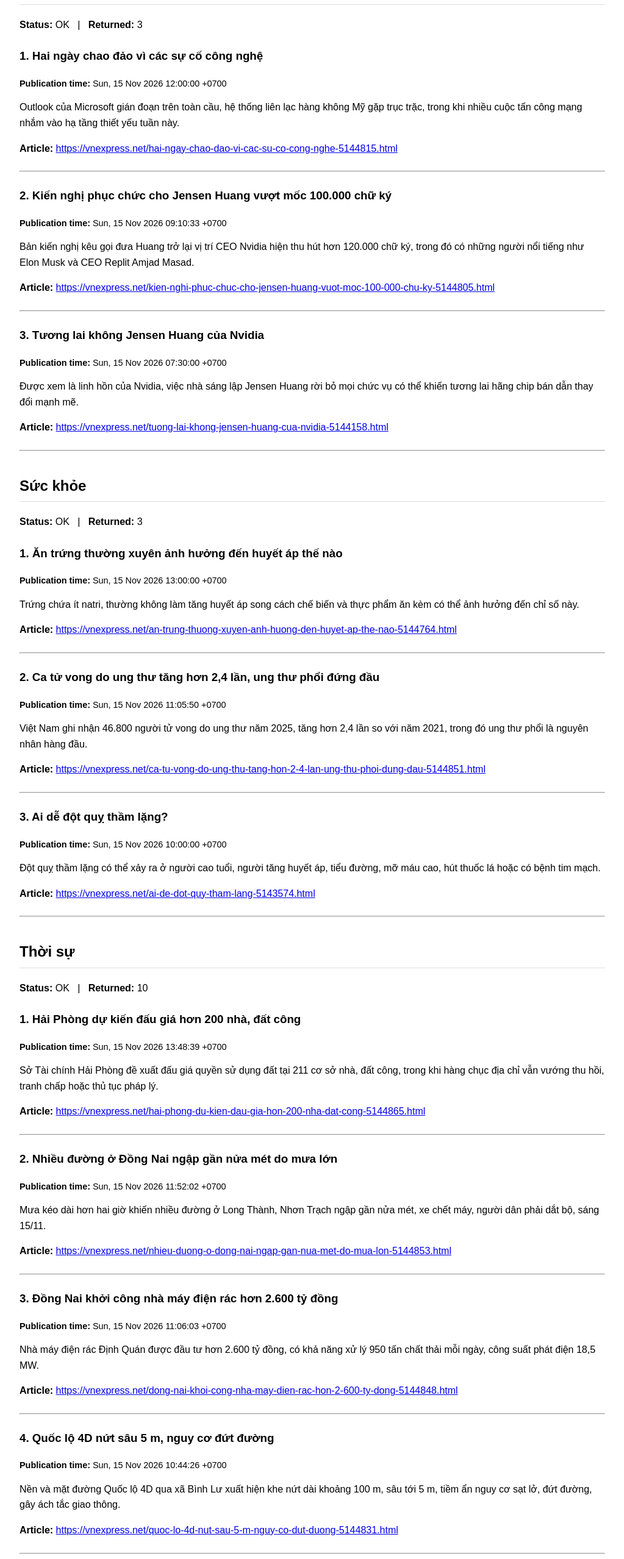
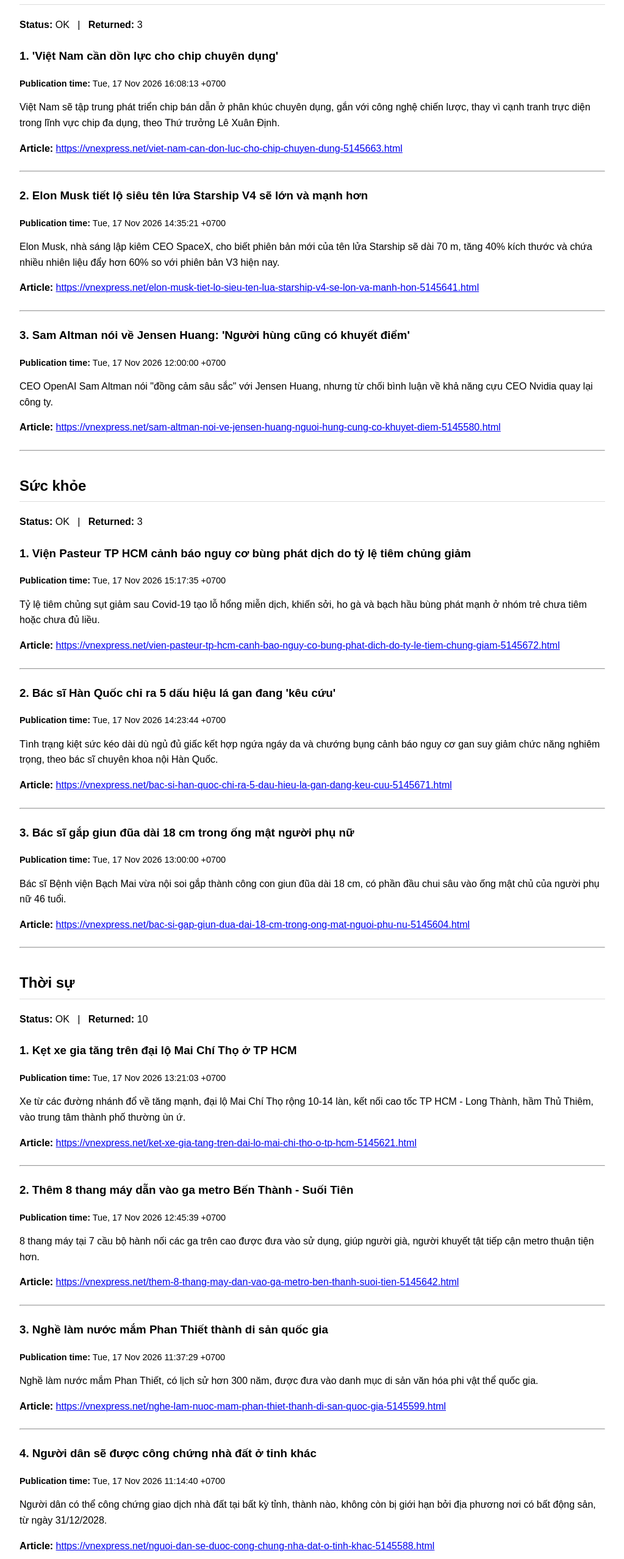
Before and after one commit to Henryta89/vnexpress-rss-briefing, a plain HTML site: page docs/index.html in a window 1280 px wide. Shown: the part 240-2797 px from the top of the page at 61% size, without its empty margins (128-1151 px from the left). Drawn offline with Linux system fonts and the light colour scheme.

Commit message:
chore: refresh VnExpress RSS briefing

```diff
--- a/docs/index.html
+++ b/docs/index.html
@@ -39,126 +39,126 @@ a {
 </head>
 <body>
 <h1>VnExpress RSS Briefing Source</h1>
-<p><strong>Updated:</strong> 2026-11-15 15:25:31 Asia/Ho_Chi_Minh</p>
+<p><strong>Updated:</strong> 2026-11-17 16:43:00 Asia/Ho_Chi_Minh</p>
 <p><strong>Source authority:</strong> VnExpress RSS</p>
 <section><h2>Khoa học công nghệ</h2>
 <p><strong>Status:</strong> OK &nbsp; | &nbsp; <strong>Returned:</strong> 3</p>
 <article>
-<h3>1. Hai ngày chao đảo vì các sự cố công nghệ</h3>
-<p class="metadata"><strong>Publication time:</strong> Sun, 15 Nov 2026 12:00:00 +0700</p>
-<p class="description">Outlook của Microsoft gián đoạn trên toàn cầu, hệ thống liên lạc hàng không Mỹ gặp trục trặc, trong khi nhiều cuộc tấn công mạng nhắm vào hạ tầng thiết yếu tuần này.</p>
-<p><strong>Article:</strong> <a href="https://vnexpress.net/hai-ngay-chao-dao-vi-cac-su-co-cong-nghe-5144815.html">https://vnexpress.net/hai-ngay-chao-dao-vi-cac-su-co-cong-nghe-5144815.html</a></p>
+<h3>1. &#x27;Việt Nam cần dồn lực cho chip chuyên dụng&#x27;</h3>
+<p class="metadata"><strong>Publication time:</strong> Tue, 17 Nov 2026 16:08:13 +0700</p>
+<p class="description">Việt Nam sẽ tập trung phát triển chip bán dẫn ở phân khúc chuyên dụng, gắn với công nghệ chiến lược, thay vì cạnh tranh trực diện trong lĩnh vực chip đa dụng, theo Thứ trưởng Lê Xuân Định.</p>
+<p><strong>Article:</strong> <a href="https://vnexpress.net/viet-nam-can-don-luc-cho-chip-chuyen-dung-5145663.html">https://vnexpress.net/viet-nam-can-don-luc-cho-chip-chuyen-dung-5145663.html</a></p>
 </article>
 <hr>
 <article>
-<h3>2. Kiến nghị phục chức cho Jensen Huang vượt mốc 100.000 chữ ký</h3>
-<p class="metadata"><strong>Publication time:</strong> Sun, 15 Nov 2026 09:10:33 +0700</p>
-<p class="description">Bản kiến nghị kêu gọi đưa Huang trở lại vị trí CEO Nvidia hiện thu hút hơn 120.000 chữ ký, trong đó có những người nổi tiếng như Elon Musk và CEO Replit Amjad Masad.</p>
-<p><strong>Article:</strong> <a href="https://vnexpress.net/kien-nghi-phuc-chuc-cho-jensen-huang-vuot-moc-100-000-chu-ky-5144805.html">https://vnexpress.net/kien-nghi-phuc-chuc-cho-jensen-huang-vuot-moc-100-000-chu-ky-5144805.html</a></p>
+<h3>2. Elon Musk tiết lộ siêu tên lửa Starship V4 sẽ lớn và mạnh hơn</h3>
+<p class="metadata"><strong>Publication time:</strong> Tue, 17 Nov 2026 14:35:21 +0700</p>
+<p class="description">Elon Musk, nhà sáng lập kiêm CEO SpaceX, cho biết phiên bản mới của tên lửa Starship sẽ dài 70 m, tăng 40% kích thước và chứa nhiều nhiên liệu đẩy hơn 60% so với phiên bản V3 hiện nay.</p>
+<p><strong>Article:</strong> <a href="https://vnexpress.net/elon-musk-tiet-lo-sieu-ten-lua-starship-v4-se-lon-va-manh-hon-5145641.html">https://vnexpress.net/elon-musk-tiet-lo-sieu-ten-lua-starship-v4-se-lon-va-manh-hon-5145641.html</a></p>
 </article>
 <hr>
 <article>
-<h3>3. Tương lai không Jensen Huang của Nvidia</h3>
-<p class="metadata"><strong>Publication time:</strong> Sun, 15 Nov 2026 07:30:00 +0700</p>
-<p class="description">Được xem là linh hồn của Nvidia, việc nhà sáng lập Jensen Huang rời bỏ mọi chức vụ có thể khiến tương lai hãng chip bán dẫn thay đổi mạnh mẽ.</p>
-<p><strong>Article:</strong> <a href="https://vnexpress.net/tuong-lai-khong-jensen-huang-cua-nvidia-5144158.html">https://vnexpress.net/tuong-lai-khong-jensen-huang-cua-nvidia-5144158.html</a></p>
+<h3>3. Sam Altman nói về Jensen Huang: &#x27;Người hùng cũng có khuyết điểm&#x27;</h3>
+<p class="metadata"><strong>Publication time:</strong> Tue, 17 Nov 2026 12:00:00 +0700</p>
+<p class="description">CEO OpenAI Sam Altman nói &quot;đồng cảm sâu sắc&quot; với Jensen Huang, nhưng từ chối bình luận về khả năng cựu CEO Nvidia quay lại công ty.</p>
+<p><strong>Article:</strong> <a href="https://vnexpress.net/sam-altman-noi-ve-jensen-huang-nguoi-hung-cung-co-khuyet-diem-5145580.html">https://vnexpress.net/sam-altman-noi-ve-jensen-huang-nguoi-hung-cung-co-khuyet-diem-5145580.html</a></p>
 </article>
 <hr>
 </section>
 <section><h2>Sức khỏe</h2>
 <p><strong>Status:</strong> OK &nbsp; | &nbsp; <strong>Returned:</strong> 3</p>
 <article>
-<h3>1. Ăn trứng thường xuyên ảnh hưởng đến huyết áp thế nào</h3>
-<p class="metadata"><strong>Publication time:</strong> Sun, 15 Nov 2026 13:00:00 +0700</p>
-<p class="description">Trứng chứa ít natri, thường không làm tăng huyết áp song cách chế biến và thực phẩm ăn kèm có thể ảnh hưởng đến chỉ số này.</p>
-<p><strong>Article:</strong> <a href="https://vnexpress.net/an-trung-thuong-xuyen-anh-huong-den-huyet-ap-the-nao-5144764.html">https://vnexpress.net/an-trung-thuong-xuyen-anh-huong-den-huyet-ap-the-nao-5144764.html</a></p>
+<h3>1. Viện Pasteur TP HCM cảnh báo nguy cơ bùng phát dịch do tỷ lệ tiêm chủng giảm</h3>
+<p class="metadata"><strong>Publication time:</strong> Tue, 17 Nov 2026 15:17:35 +0700</p>
+<p class="description">Tỷ lệ tiêm chủng sụt giảm sau Covid-19 tạo lỗ hổng miễn dịch, khiến sởi, ho gà và bạch hầu bùng phát mạnh ở nhóm trẻ chưa tiêm hoặc chưa đủ liều.</p>
+<p><strong>Article:</strong> <a href="https://vnexpress.net/vien-pasteur-tp-hcm-canh-bao-nguy-co-bung-phat-dich-do-ty-le-tiem-chung-giam-5145672.html">https://vnexpress.net/vien-pasteur-tp-hcm-canh-bao-nguy-co-bung-phat-dich-do-ty-le-tiem-chung-giam-5145672.html</a></p>
 </article>
 <hr>
 <article>
-<h3>2. Ca tử vong do ung thư tăng hơn 2,4 lần, ung thư phổi đứng đầu</h3>
-<p class="metadata"><strong>Publication time:</strong> Sun, 15 Nov 2026 11:05:50 +0700</p>
-<p class="description">Việt Nam ghi nhận 46.800 người tử vong do ung thư năm 2025, tăng hơn 2,4 lần so với năm 2021, trong đó ung thư phổi là nguyên nhân hàng đầu.</p>
-<p><strong>Article:</strong> <a href="https://vnexpress.net/ca-tu-vong-do-ung-thu-tang-hon-2-4-lan-ung-thu-phoi-dung-dau-5144851.html">https://vnexpress.net/ca-tu-vong-do-ung-thu-tang-hon-2-4-lan-ung-thu-phoi-dung-dau-5144851.html</a></p>
+<h3>2. Bác sĩ Hàn Quốc chỉ ra 5 dấu hiệu lá gan đang &#x27;kêu cứu&#x27;</h3>
+<p class="metadata"><strong>Publication time:</strong> Tue, 17 Nov 2026 14:23:44 +0700</p>
+<p class="description">Tình trạng kiệt sức kéo dài dù ngủ đủ giấc kết hợp ngứa ngáy da và chướng bụng cảnh báo nguy cơ gan suy giảm chức năng nghiêm trọng, theo bác sĩ chuyên khoa nội Hàn Quốc.</p>
+<p><strong>Article:</strong> <a href="https://vnexpress.net/bac-si-han-quoc-chi-ra-5-dau-hieu-la-gan-dang-keu-cuu-5145671.html">https://vnexpress.net/bac-si-han-quoc-chi-ra-5-dau-hieu-la-gan-dang-keu-cuu-5145671.html</a></p>
 </article>
 <hr>
 <article>
-<h3>3. Ai dễ đột quỵ thầm lặng?</h3>
-<p class="metadata"><strong>Publication time:</strong> Sun, 15 Nov 2026 10:00:00 +0700</p>
-<p class="description">Đột quỵ thầm lặng có thể xảy ra ở người cao tuổi, người tăng huyết áp, tiểu đường, mỡ máu cao, hút thuốc lá hoặc có bệnh tim mạch.</p>
-<p><strong>Article:</strong> <a href="https://vnexpress.net/ai-de-dot-quy-tham-lang-5143574.html">https://vnexpress.net/ai-de-dot-quy-tham-lang-5143574.html</a></p>
+<h3>3. Bác sĩ gắp giun đũa dài 18 cm trong ống mật người phụ nữ</h3>
+<p class="metadata"><strong>Publication time:</strong> Tue, 17 Nov 2026 13:00:00 +0700</p>
+<p class="description">Bác sĩ Bệnh viện Bạch Mai vừa nội soi gắp thành công con giun đũa dài 18 cm, có phần đầu chui sâu vào ống mật chủ của người phụ nữ 46 tuổi.</p>
+<p><strong>Article:</strong> <a href="https://vnexpress.net/bac-si-gap-giun-dua-dai-18-cm-trong-ong-mat-nguoi-phu-nu-5145604.html">https://vnexpress.net/bac-si-gap-giun-dua-dai-18-cm-trong-ong-mat-nguoi-phu-nu-5145604.html</a></p>
 </article>
 <hr>
 </section>
 <section><h2>Thời sự</h2>
 <p><strong>Status:</strong> OK &nbsp; | &nbsp; <strong>Returned:</strong> 10</p>
 <article>
-<h3>1. Hải Phòng dự kiến đấu giá hơn 200 nhà, đất công</h3>
-<p class="metadata"><strong>Publication time:</strong> Sun, 15 Nov 2026 13:48:39 +0700</p>
-<p class="description">Sở Tài chính Hải Phòng đề xuất đấu giá quyền sử dụng đất tại 211 cơ sở nhà, đất công, trong khi hàng chục địa chỉ vẫn vướng thu hồi, tranh chấp hoặc thủ tục pháp lý.</p>
-<p><strong>Article:</strong> <a href="https://vnexpress.net/hai-phong-du-kien-dau-gia-hon-200-nha-dat-cong-5144865.html">https://vnexpress.net/hai-phong-du-kien-dau-gia-hon-200-nha-dat-cong-5144865.html</a></p>
+<h3>1. Kẹt xe gia tăng trên đại lộ Mai Chí Thọ ở TP HCM</h3>
+<p class="metadata"><strong>Publication time:</strong> Tue, 17 Nov 2026 13:21:03 +0700</p>
+<p class="description">Xe từ các đường nhánh đổ về tăng mạnh, đại lộ Mai Chí Thọ rộng 10-14 làn, kết nối cao tốc TP HCM - Long Thành, hầm Thủ Thiêm, vào trung tâm thành phố thường ùn ứ.</p>
+<p><strong>Article:</strong> <a href="https://vnexpress.net/ket-xe-gia-tang-tren-dai-lo-mai-chi-tho-o-tp-hcm-5145621.html">https://vnexpress.net/ket-xe-gia-tang-tren-dai-lo-mai-chi-tho-o-tp-hcm-5145621.html</a></p>
 </article>
 <hr>
 <article>
-<h3>2. Nhiều đường ở Đồng Nai ngập gần nửa mét do mưa lớn</h3>
-<p class="metadata"><strong>Publication time:</strong> Sun, 15 Nov 2026 11:52:02 +0700</p>
-<p class="description">Mưa kéo dài hơn hai giờ khiến nhiều đường ở Long Thành, Nhơn Trạch ngập gần nửa mét, xe chết máy, người dân phải dắt bộ, sáng 15/11.</p>
-<p><strong>Article:</strong> <a href="https://vnexpress.net/nhieu-duong-o-dong-nai-ngap-gan-nua-met-do-mua-lon-5144853.html">https://vnexpress.net/nhieu-duong-o-dong-nai-ngap-gan-nua-met-do-mua-lon-5144853.html</a></p>
+<h3>2. Thêm 8 thang máy dẫn vào ga metro Bến Thành - Suối Tiên</h3>
+<p class="metadata"><strong>Publication time:</strong> Tue, 17 Nov 2026 12:45:39 +0700</p>
+<p class="description">8 thang máy tại 7 cầu bộ hành nối các ga trên cao được đưa vào sử dụng, giúp người già, người khuyết tật tiếp cận metro thuận tiện hơn.</p>
+<p><strong>Article:</strong> <a href="https://vnexpress.net/them-8-thang-may-dan-vao-ga-metro-ben-thanh-suoi-tien-5145642.html">https://vnexpress.net/them-8-thang-may-dan-vao-ga-metro-ben-thanh-suoi-tien-5145642.html</a></p>
 </article>
 <hr>
 <article>
-<h3>3. Đồng Nai khởi công nhà máy điện rác hơn 2.600 tỷ đồng</h3>
-<p class="metadata"><strong>Publication time:</strong> Sun, 15 Nov 2026 11:06:03 +0700</p>
-<p class="description">Nhà máy điện rác Định Quán được đầu tư hơn 2.600 tỷ đồng, có khả năng xử lý 950 tấn chất thải mỗi ngày, công suất phát điện 18,5 MW.</p>
-<p><strong>Article:</strong> <a href="https://vnexpress.net/dong-nai-khoi-cong-nha-may-dien-rac-hon-2-600-ty-dong-5144848.html">https://vnexpress.net/dong-nai-khoi-cong-nha-may-dien-rac-hon-2-600-ty-dong-5144848.html</a></p>
+<h3>3. Nghề làm nước mắm Phan Thiết thành di sản quốc gia</h3>
+<p class="metadata"><strong>Publication time:</strong> Tue, 17 Nov 2026 11:37:29 +0700</p>
+<p class="description">Nghề làm nước mắm Phan Thiết, có lịch sử hơn 300 năm, được đưa vào danh mục di sản văn hóa phi vật thể quốc gia.</p>
+<p><strong>Article:</strong> <a href="https://vnexpress.net/nghe-lam-nuoc-mam-phan-thiet-thanh-di-san-quoc-gia-5145599.html">https://vnexpress.net/nghe-lam-nuoc-mam-phan-thiet-thanh-di-san-quoc-gia-5145599.html</a></p>
 </article>
 <hr>
 <article>
-<h3>4. Quốc lộ 4D nứt sâu 5 m, nguy cơ đứt đường</h3>
-<p class="metadata"><strong>Publication time:</strong> Sun, 15 Nov 2026 10:44:26 +0700</p>
-<p class="description">Nền và mặt đường Quốc lộ 4D qua xã Bình Lư xuất hiện khe nứt dài khoảng 100 m, sâu tới 5 m, tiềm ẩn nguy cơ sạt lở, đứt đường, gây ách tắc giao thông.</p>
-<p><strong>Article:</strong> <a href="https://vnexpress.net/quoc-lo-4d-nut-sau-5-m-nguy-co-dut-duong-5144831.html">https://vnexpress.net/quoc-lo-4d-nut-sau-5-m-nguy-co-dut-duong-5144831.html</a></p>
+<h3>4. Người dân sẽ được công chứng nhà đất ở tỉnh khác</h3>
+<p class="metadata"><strong>Publication time:</strong> Tue, 17 Nov 2026 11:14:40 +0700</p>
+<p class="description">Người dân có thể công chứng giao dịch nhà đất tại bất kỳ tỉnh, thành nào, không còn bị giới hạn bởi địa phương nơi có bất động sản, từ ngày 31/12/2028.</p>
+<p><strong>Article:</strong> <a href="https://vnexpress.net/nguoi-dan-se-duoc-cong-chung-nha-dat-o-tinh-khac-5145588.html">https://vnexpress.net/nguoi-dan-se-duoc-cong-chung-nha-dat-o-tinh-khac-5145588.html</a></p>
 </article>
 <hr>
 <article>
-<h3>5. Mưa kéo dài từ đêm đến sáng ở TP HCM</h3>
-<p class="metadata"><strong>Publication time:</strong> Sun, 15 Nov 2026 10:40:44 +0700</p>
-<p class="description">Mưa xuất hiện nhiều nơi ở TP HCM từ đêm 14 đến sáng 15/11 do nhiễu động gió đông, trong lúc Nam Bộ chuẩn bị bước vào mùa khô.</p>
-<p><strong>Article:</strong> <a href="https://vnexpress.net/mua-keo-dai-tu-dem-den-sang-o-tp-hcm-5144840.html">https://vnexpress.net/mua-keo-dai-tu-dem-den-sang-o-tp-hcm-5144840.html</a></p>
+<h3>5. Không gian lịch sử tại &#x27;Thủ đô kháng chiến&#x27; Tân Trào</h3>
+<p class="metadata"><strong>Publication time:</strong> Tue, 17 Nov 2026 10:51:08 +0700</p>
+<p class="description">Bảo tàng ATK Tân Trào có không gian trưng bày khoảng 1.300 m, giới thiệu lịch sử và quá trình hoạt động cách mạng tại vùng đất Tân Trào.</p>
+<p><strong>Article:</strong> <a href="https://vnexpress.net/khong-gian-lich-su-tai-thu-do-khang-chien-tan-trao-5145342.html">https://vnexpress.net/khong-gian-lich-su-tai-thu-do-khang-chien-tan-trao-5145342.html</a></p>
 </article>
 <hr>
 <article>
-<h3>6. Miền Bắc đón không khí lạnh, chuyển rét giữa tuần tới</h3>
-<p class="metadata"><strong>Publication time:</strong> Sun, 15 Nov 2026 10:24:20 +0700</p>
-<p class="description">Miền Bắc nắng ấm trong hai ngày đầu tuần, trước khi đón không khí lạnh từ khoảng 18/11, gây mưa giông, nhiệt độ giảm, vùng núi chuyển rét.</p>
-<p><strong>Article:</strong> <a href="https://vnexpress.net/mien-bac-don-khong-khi-lanh-chuyen-ret-giua-tuan-toi-5144835.html">https://vnexpress.net/mien-bac-don-khong-khi-lanh-chuyen-ret-giua-tuan-toi-5144835.html</a></p>
+<h3>6. Đề xuất con nuôi được biết thông tin về cha mẹ đẻ</h3>
+<p class="metadata"><strong>Publication time:</strong> Tue, 17 Nov 2026 10:38:16 +0700</p>
+<p class="description">Bộ Tư pháp dự kiến bổ sung quy định lưu trữ vĩnh viễn hồ sơ nuôi con nuôi, tạo điều kiện để người được nhận nuôi tìm hiểu thông tin về cha mẹ đẻ.</p>
+<p><strong>Article:</strong> <a href="https://vnexpress.net/de-xuat-con-nuoi-duoc-biet-thong-tin-ve-cha-me-de-5145499.html">https://vnexpress.net/de-xuat-con-nuoi-duoc-biet-thong-tin-ve-cha-me-de-5145499.html</a></p>
 </article>
 <hr>
 <article>
-<h3>7. Gần 30 km Vành đai 3 TP HCM trước thời điểm thông xe</h3>
-<p class="metadata"><strong>Publication time:</strong> Sun, 15 Nov 2026 06:00:00 +0700</p>
-<p class="description">Khoảng 28 km đường Vành đai 3 qua Đồng Nai, TP HCM đã hoàn thiện căn bản, nhà thầu đang tăng tốc thi công để thông xe cuối năm nay.</p>
-<p><strong>Article:</strong> <a href="https://vnexpress.net/gan-30-km-vanh-dai-3-tp-hcm-truoc-thoi-diem-thong-xe-5143737.html">https://vnexpress.net/gan-30-km-vanh-dai-3-tp-hcm-truoc-thoi-diem-thong-xe-5143737.html</a></p>
+<h3>7. Không khí lạnh mạnh tràn xuống miền Bắc từ sáng mai</h3>
+<p class="metadata"><strong>Publication time:</strong> Tue, 17 Nov 2026 10:28:59 +0700</p>
+<p class="description">Không khí lạnh ảnh hưởng đến miền Bắc từ sáng 18/11, sau đó mở rộng xuống Bắc và Trung Trung Bộ gây mưa giông, có nơi mưa lớn.</p>
+<p><strong>Article:</strong> <a href="https://vnexpress.net/khong-khi-lanh-manh-tran-xuong-mien-bac-tu-sang-mai-5145551.html">https://vnexpress.net/khong-khi-lanh-manh-tran-xuong-mien-bac-tu-sang-mai-5145551.html</a></p>
 </article>
 <hr>
 <article>
-<h3>8. Hàng loạt trụ sở bỏ hoang sau sáp nhập ở Đà Nẵng, Quảng Trị</h3>
-<p class="metadata"><strong>Publication time:</strong> Sun, 15 Nov 2026 01:00:00 +0700</p>
-<p class="description">Nhiều trụ sở công ở Đà Nẵng, Quảng Trị đóng cửa sau sắp xếp bộ máy, có nơi cỏ dại mọc um tùm, công trình xuống cấp nhưng chưa được khai thác.</p>
-<p><strong>Article:</strong> <a href="https://vnexpress.net/hang-loat-tru-so-bo-hoang-sau-sap-nhap-o-da-nang-quang-tri-5141898.html">https://vnexpress.net/hang-loat-tru-so-bo-hoang-sau-sap-nhap-o-da-nang-quang-tri-5141898.html</a></p>
+<h3>8. Từ 6 triệu đồng vay, gây dựng trại nuôi ba ba, cua đinh tiền tỷ</h3>
+<p class="metadata"><strong>Publication time:</strong> Tue, 17 Nov 2026 06:00:00 +0700</p>
+<p class="description">Từ khoản vay 6 triệu đồng, bà Trương Ánh Nguyệt, 60 tuổi, từng bước phát triển cơ sở chăn nuôi quy mô lớn, đồng thời liên kết 32 hộ dân trong hợp tác xã.</p>
+<p><strong>Article:</strong> <a href="https://vnexpress.net/tu-6-trieu-dong-vay-gay-dung-trai-nuoi-ba-ba-cua-dinh-tien-ty-5145232.html">https://vnexpress.net/tu-6-trieu-dong-vay-gay-dung-trai-nuoi-ba-ba-cua-dinh-tien-ty-5145232.html</a></p>
 </article>
 <hr>
 <article>
-<h3>9. Cựu quân nhân hồi sinh đồ cũ</h3>
-<p class="metadata"><strong>Publication time:</strong> Sun, 15 Nov 2026 00:00:00 +0700</p>
-<p class="description">Ứa nước mắt vì lương 750.000 đồng không đủ tiền thuốc cho cha, Trần Đại Nghĩa sang Hàn Quốc bốc đá thuê, từng bước gây dựng cơ ngơi đồ cũ bề thế.</p>
-<p><strong>Article:</strong> <a href="https://vnexpress.net/cuu-quan-nhan-hoi-sinh-do-cu-5144283.html">https://vnexpress.net/cuu-quan-nhan-hoi-sinh-do-cu-5144283.html</a></p>
+<h3>9. Nhiều tôm hùm ở vịnh Xuân Đài chết đột ngột</h3>
+<p class="metadata"><strong>Publication time:</strong> Tue, 17 Nov 2026 05:00:00 +0700</p>
+<p class="description">Khoảng 13 tấn tôm hùm của 120 hộ nuôi ở vịnh Xuân Đài chết đột ngột, người dân thu gom bán giá 300.000-600.000 đồng mỗi kg, thấp khoảng một nửa so với tôm sống.</p>
+<p><strong>Article:</strong> <a href="https://vnexpress.net/nhieu-tom-hum-o-vinh-xuan-dai-chet-dot-ngot-5145428.html">https://vnexpress.net/nhieu-tom-hum-o-vinh-xuan-dai-chet-dot-ngot-5145428.html</a></p>
 </article>
 <hr>
 <article>
-<h3>10. Vĩnh Long đặt mục tiêu xuất khẩu dừa một tỷ USD</h3>
-<p class="metadata"><strong>Publication time:</strong> Sun, 15 Nov 2026 12:03:41 +0700</p>
-<p class="description">Có gần 123.000 ha dừa, tỉnh mở rộng canh tác hữu cơ, nghiên cứu tín chỉ carbon và chế biến sâu để nâng giá trị xuất khẩu.</p>
-<p><strong>Article:</strong> <a href="https://vnexpress.net/vinh-long-dat-muc-tieu-xuat-khau-dua-mot-ty-usd-5144861.html">https://vnexpress.net/vinh-long-dat-muc-tieu-xuat-khau-dua-mot-ty-usd-5144861.html</a></p>
+<h3>10. Giải phẫu sai phạm tại tổ hợp chung cư của Mường Thanh</h3>
+<p class="metadata"><strong>Publication time:</strong> Tue, 17 Nov 2026 05:00:00 +0700</p>
+<p class="description">Chỉ được phê duyệt 231 căn hộ trong quy hoạch chung cư CT6 Kiến Hưng, nhưng tập đoàn Mường Thanh đã xây trái phép thành 1.582 căn. Đây chỉ là một trong 12 dự án sai phạm của tập đoàn này tại Hà Nội.</p>
+<p><strong>Article:</strong> <a href="https://vnexpress.net/giai-phau-sai-pham-tai-to-hop-chung-cu-cua-muong-thanh-5143404.html">https://vnexpress.net/giai-phau-sai-pham-tai-to-hop-chung-cu-cua-muong-thanh-5143404.html</a></p>
 </article>
 <hr>
 </section>
```
